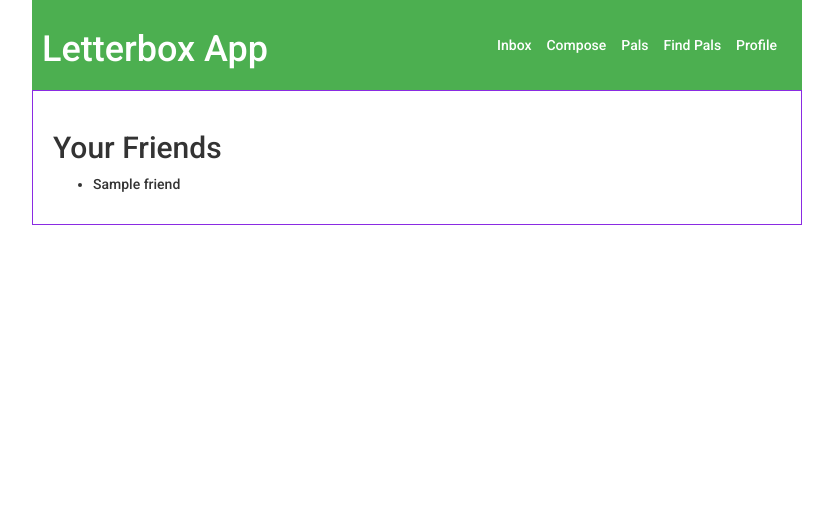
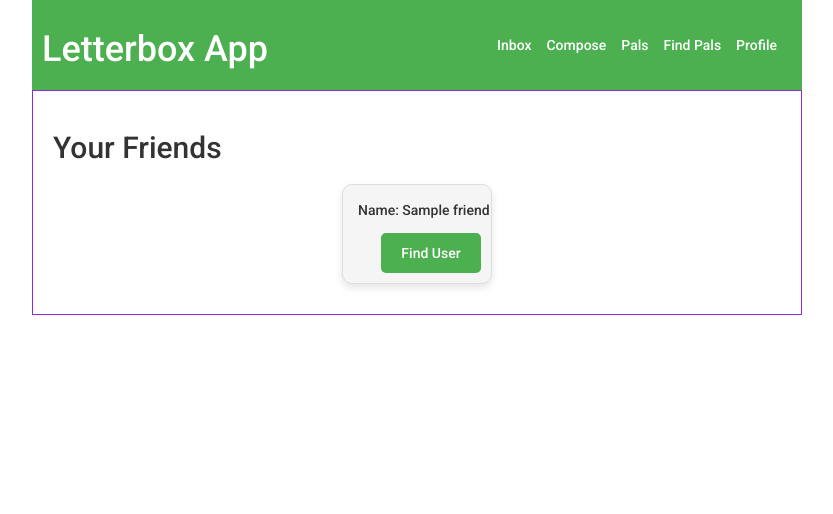
Before and after one commit to software-students-fall2023/5-final-project-samuel2-0, a Flask app: template app/templates/my_friends.html in a window 1280 px wide. Shown: the top 514 px of the page, without its empty margins (223-1056 px from the left). Run offline with Flask 3, Linux system fonts and the light colour scheme; the template is opened without the code that fills it: most values are stand-ins (such as "Sample title", 1, 10 or a date in 2020); some libraries are stand-ins or nearby versions.

Commit message:
frinds page

```diff
--- a/app/static/css/style.css
+++ b/app/static/css/style.css
@@ -55,3 +55,44 @@ main{
   .user button:hover {
     background-color: #45a049;
   }
+
+
+  .friend {
+    position: relative;
+    width: 150px;
+    height: 100px;
+    border: 1px solid #ddd;
+    background-color: #f5f5f5;
+    margin: 10px;
+    box-sizing: border-box;
+    padding: 15px;
+    overflow: hidden;
+    text-overflow: ellipsis;
+    white-space: nowrap;
+    border-radius: 10px;
+    box-shadow: 0 4px 8px rgba(0, 0, 0, 0.1);
+    transition: box-shadow 0.3s ease;
+  }
+
+  .friend:hover {
+    box-shadow: 0 8px 16px rgba(0, 0, 0, 0.2);
+  }
+
+  .friend button {
+    position: absolute;
+    bottom: 10px;
+    right: 10px;
+    display: block;
+    width: 100px;
+    padding: 10px;
+    background-color: #4CAF50;
+    color: white;
+    border: none;
+    border-radius: 5px;
+    cursor: pointer;
+    transition: background-color 0.3s ease;
+  }
+
+  .friend button:hover {
+    background-color: #45a049;
+  }
--- a/app/templates/my_friends.html
+++ b/app/templates/my_friends.html
@@ -3,16 +3,25 @@
 {% block container %}
   <h2>Your Friends</h2>
 
-  <div id="friends-list">
+  <div id="user_container">
     {% if friends %}
-      <ul>
         {% for friend in friends %}
-          <li>{{ friend }}</li>
+        <div class="friend">
+          <p>Name: {{friend.name}}</p>
+
+          <div id="button_div">
+            <form action="/findUser" method="POST">
+                <input type="hidden" name="userId" value="{{ friend._id }}" id="userId">
+                <button type="submit">Find User</button>
+            </form>
+          </div>
+
+        </div>
         {% endfor %}
-      </ul>
     {% else %}
       <p>You don't have any friends yet. :</p>
     {% endif %}
   </div>
 
+
 {% endblock %}
```
